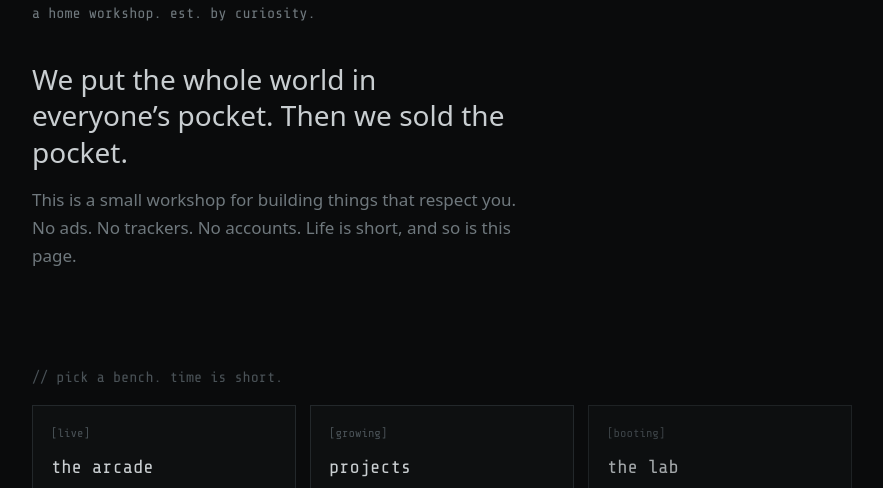
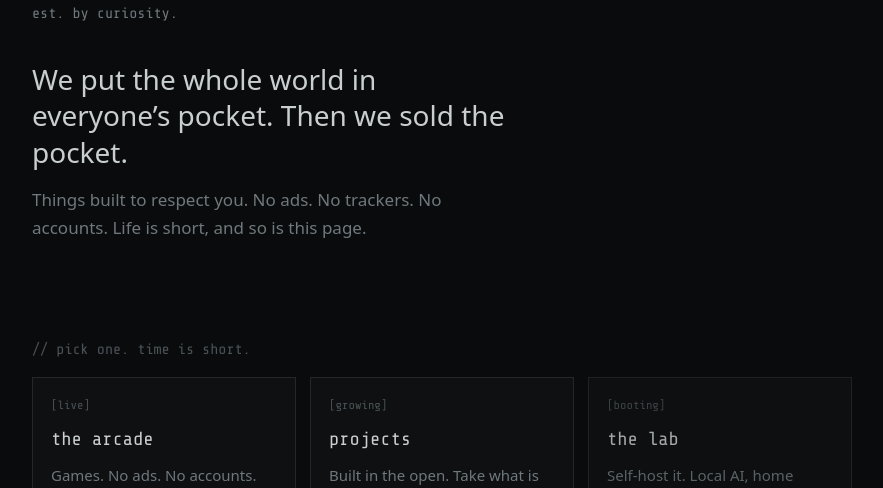
Before and after one commit to BREWDADlabs/brewdadlabs-site, a plain HTML site: page site/index.html in a window 1280 px wide. Shown: the part 273-761 px from the top of the page, without its empty margins (198-1081 px from the left). Drawn offline with Linux system fonts and the light colour scheme.

Commit message:
Homepage: remove home-workshop wording (preview only)
Co-Authored-By: Claude Sonnet 5.5 <noreply@anthropic.com>

```diff
--- a/site/index.html
+++ b/site/index.html
@@ -5,13 +5,13 @@
 <link rel="icon" href="/favicon.ico" sizes="any">
 <link rel="icon" type="image/png" sizes="32x32" href="/favicon-32.png">
 <link rel="apple-touch-icon" href="/apple-touch-icon.png">
-<title>BrewDadLabs — The Workshop</title>
-<meta name="description" content="BrewDadLabs is a home workshop for code, games, experiments and things worth building. Free browser games, no ads, no trackers, no accounts.">
+<title>BrewDadLabs</title>
+<meta name="description" content="Games, tools and things worth building. Free browser games. No ads, no trackers, no accounts.">
 <link rel="canonical" href="https://brewdadlabs.com/">
 <meta property="og:type" content="website">
 <meta property="og:site_name" content="BrewDadLabs">
-<meta property="og:title" content="BrewDadLabs — The Workshop">
-<meta property="og:description" content="A home workshop for code, games, experiments and things worth building. No ads, no trackers, no accounts.">
+<meta property="og:title" content="BrewDadLabs">
+<meta property="og:description" content="Games, tools and things worth building. No ads, no trackers, no accounts.">
 <meta property="og:url" content="https://brewdadlabs.com/">
 <style>@font-face{font-family:'Share Tech Mono';font-style:normal;font-weight:400;font-display:swap;src:url(/fonts/ShareTechMono-Regular.woff2) format('woff2')}</style>
 <style>
@@ -63,11 +63,11 @@ footer{display:flex;flex-wrap:wrap;gap:12px 24px;font-size:14px;color:var(--mute
 <section class="hero">
 <span class="on m"><i></i>online</span>
 <h1 class="m">brewdadlabs</h1>
-<p class="sub m">a home workshop. est. by curiosity.</p>
+<p class="sub m">est. by curiosity.</p>
 <p class="tl">We put the whole world in everyone’s pocket. Then we sold the pocket.</p>
-<p class="lead">This is a small workshop for building things that respect you. No ads. No trackers. No accounts. Life is short, and so is this page.</p>
+<p class="lead">Things built to respect you. No ads. No trackers. No accounts. Life is short, and so is this page.</p>
 </section>
-<h2 class="m">// pick a bench. time is short.</h2>
+<h2 class="m">// pick one. time is short.</h2>
 <div class="grid">
 <a class="card" href="https://arcade.brewdadlabs.com"><span class="tag">[live]</span><h3 class="m">the arcade</h3><p>Games. No ads. No accounts. Nobody counting your minutes.</p><span class="go m">enter →</span></a>
 <a class="card" href="/projects"><span class="tag">[growing]</span><h3 class="m">projects</h3><p>Built in the open. Take what is useful.</p><span class="go m">open the map →</span></a>
@@ -95,7 +95,7 @@ Go outside. While the air is still free. It won’t stay that way.</pre>
 (()=>{
 const $=s=>document.querySelector(s),RM=matchMedia('(prefers-reduced-motion:reduce)').matches;
 // boot
-const L=["brewdadlabs // ohio","initializing workshop...","<span class=ok>[ok]</span> ads: none","<span class=ok>[ok]</span> trackers: none","<span class=ok>[ok]</span> accounts: none","<span class=ok>[ok]</span> your attention: not for sale","<span class=ok>[ok]</span> engagement metrics: none","<span class=ok>[ok]</span> ego: minimal","<span class=ok>[ok]</span> meaning of life: unknown","<span class=wn>[ok] coffee: unknown</span>","welcome."];
+const L=["brewdadlabs // ohio","initializing...","<span class=ok>[ok]</span> ads: none","<span class=ok>[ok]</span> trackers: none","<span class=ok>[ok]</span> accounts: none","<span class=ok>[ok]</span> your attention: not for sale","<span class=ok>[ok]</span> engagement metrics: none","<span class=ok>[ok]</span> ego: minimal","<span class=ok>[ok]</span> meaning of life: unknown","<span class=wn>[ok] coffee: unknown</span>","welcome."];
 const b=$('#boot');let i=0,t;
 const done=()=>{clearTimeout(t);b.classList.add('out');try{sessionStorage.setItem('bdl-boot','1')}catch(e){}setTimeout(()=>b.remove(),600)};
 let seen=false;try{seen=sessionStorage.getItem('bdl-boot')}catch(e){}
```
